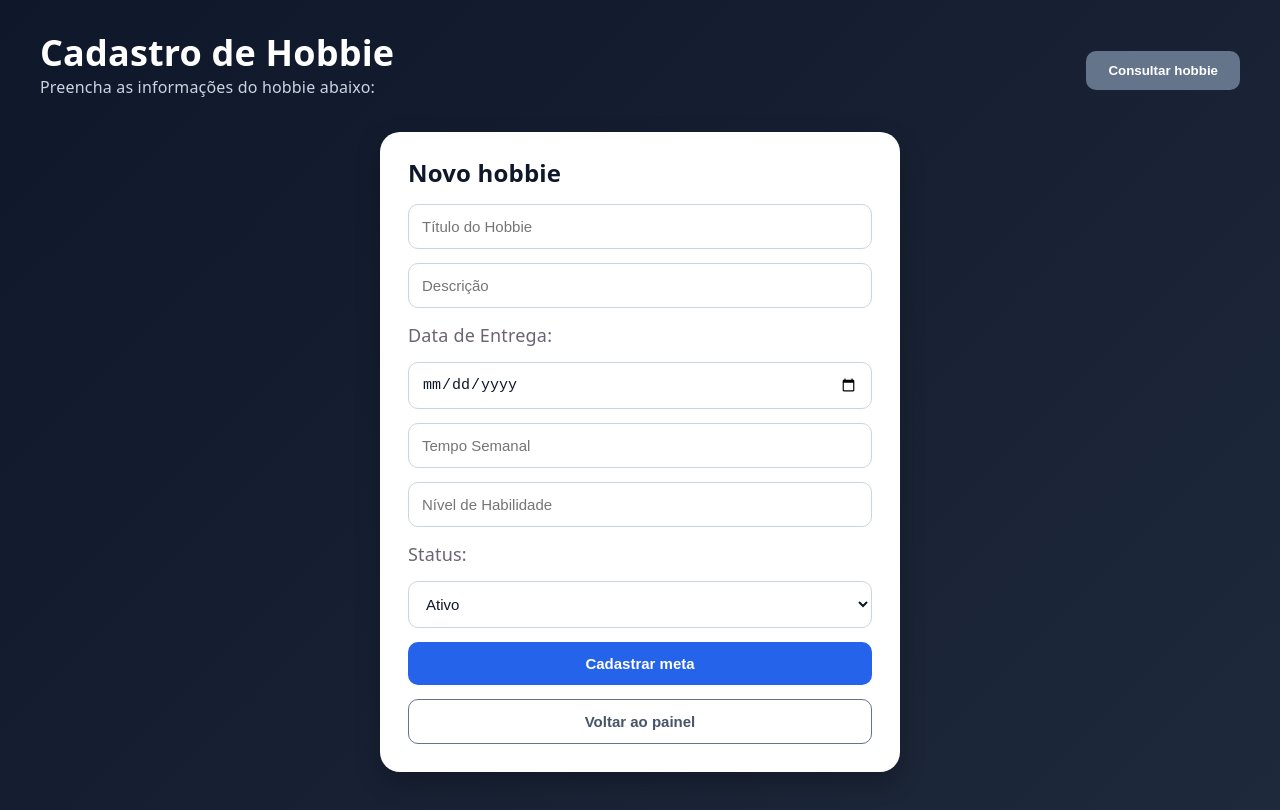
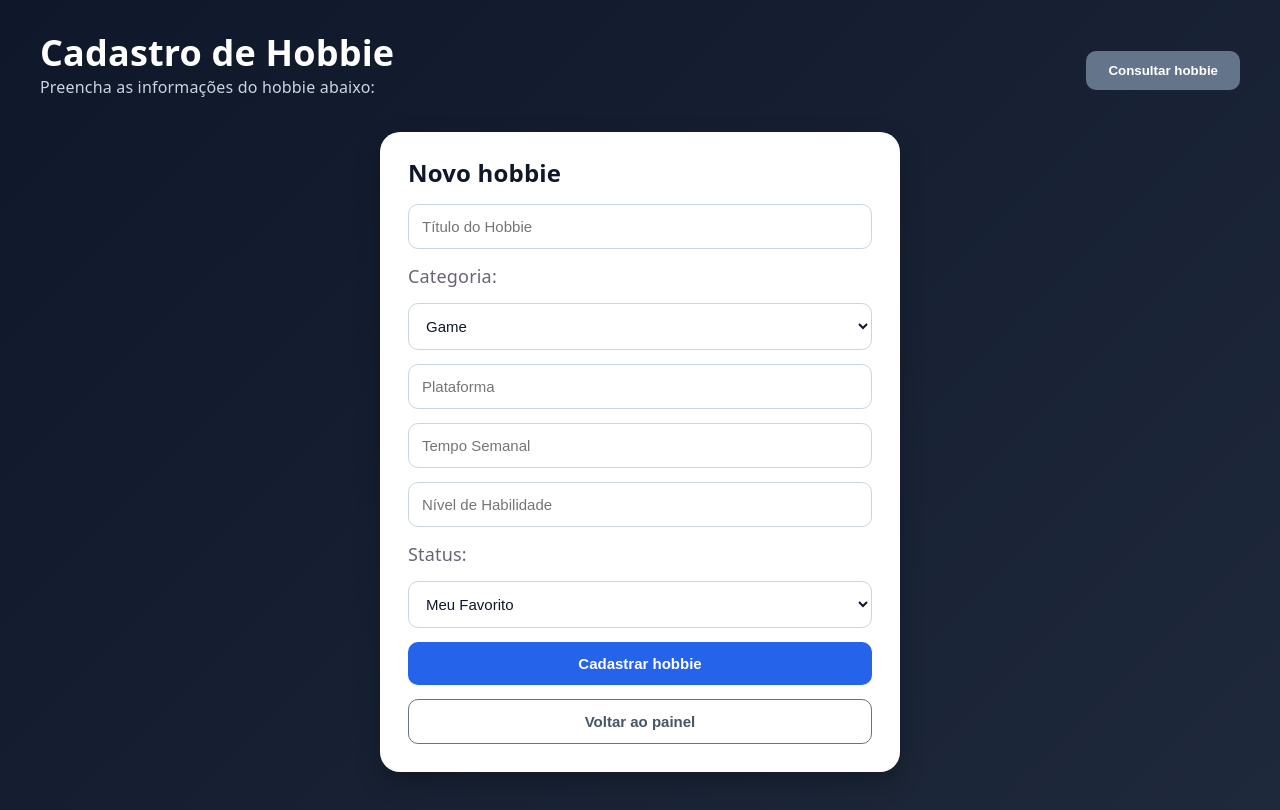
Before and after one commit to kaz1nzx/FrontEndAluno360, a React (Vite) app: page /hobbies/cadastro in a window 1280 px wide. Built offline with nearby package versions, Linux system fonts and the light colour scheme.

Commit message:
Update CadastroHobbies.tsx

```diff
--- a/src/pages/CadastroHobbies.tsx
+++ b/src/pages/CadastroHobbies.tsx
@@ -106,19 +106,23 @@ function CadastroHobbies() {
                             onChange={(e) => setNome(e.target.value)}
                         />
 
+
+                        <p>Categoria:</p>
+                        <select
+                            value={categoria}
+                            onChange={(e) => setCategoria(e.target.value)}
+                        >
+                            <option value="Game">Game</option>
+                            <option value="Esporte">Esporte</option>
+                            <option value="Música">Música</option>
+                            <option value="Leitura">Leitura</option>
+                        </select>
                         <input
                             type="text"
-                            placeholder="Descrição"
-                            value={categoria}
-                            onChange={(e) => setCategoria(e.target.value)}
+                            placeholder="Plataforma"
+                            value={plataforma}
+                            onChange={(e) => setPlataforma(e.target.value)}
                         />
-                        <p>Data de Entrega:</p>
-                        <input
-                            type="date"
-                            placeholder="Data de Entrega"
-                                value={plataforma}
-                                onChange={(e) => setPlataforma(e.target.value)}
-                            />
 
                         <input
                             type="text"
@@ -137,15 +141,16 @@ function CadastroHobbies() {
                             value={status}
                             onChange={(e) => setStatus(e.target.value)}
                         >
-                            <option value="Ativo">Ativo</option>
-                            <option value="Inativo">Inativo</option>
+                            <option value="Meu Favorito">Meu Favorito</option>
+                            <option value="Mais ou Menos">Mais ou Menos</option>
+                            <option value="Paia">Paia</option>
                         </select>
 
                         <button
                             className="alunos-botao-salvar"
                             onClick={salvarMeta}
                         >
-                            {id ? 'Salvar alterações' : 'Cadastrar meta'}
+                            {id ? 'Salvar alterações' : 'Cadastrar hobbie'}
                         </button>
 
                         <button
```
